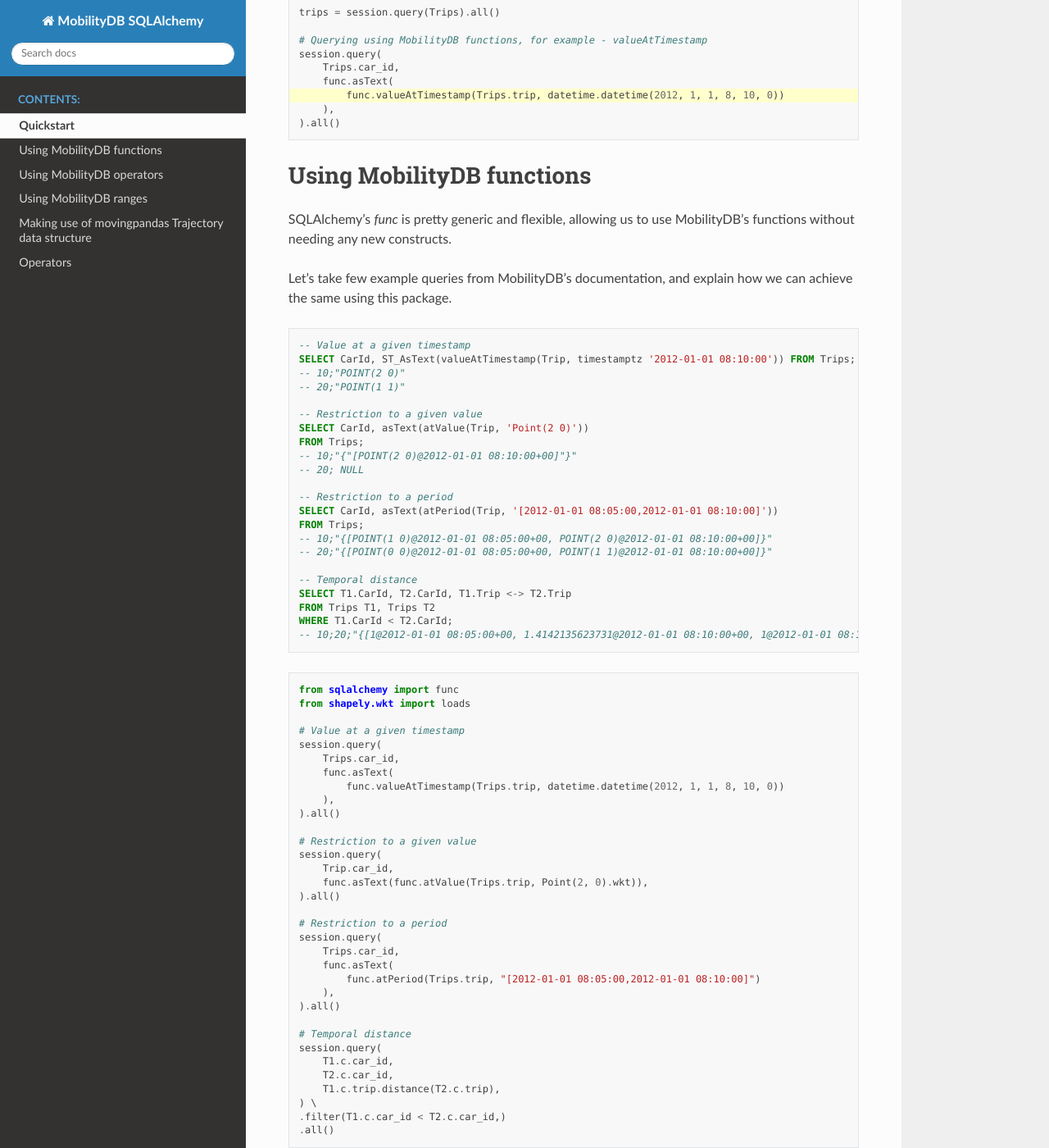
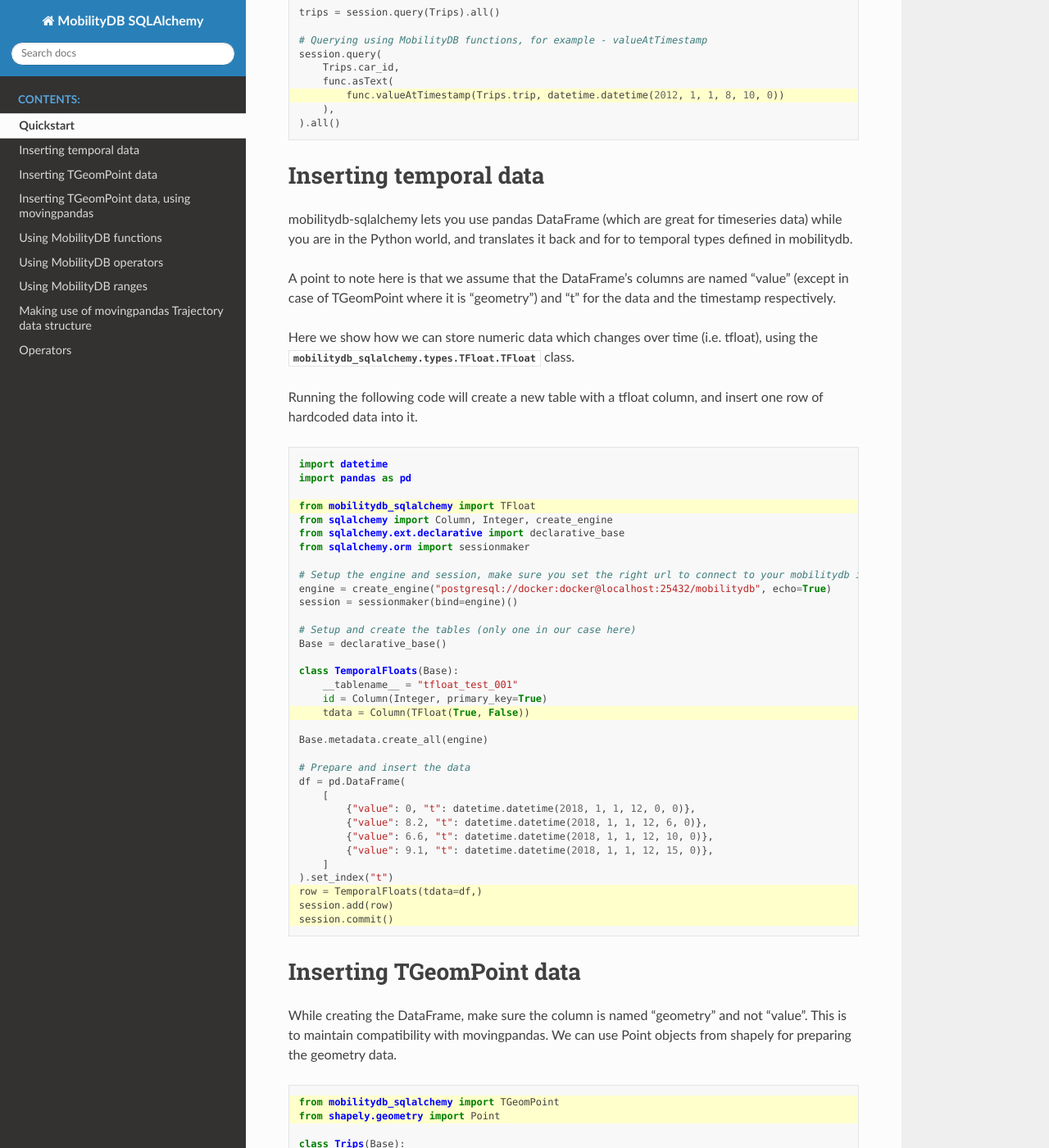
Before and after one commit to adonmo/mobilitydb-sqlalchemy, a Sphinx documentation site: the page built from docs/quickstart.rst, in a window 1280 px wide and 1400 px high, scrolled down 411 px. Shown: the whole window at 82% size. Built offline with Sphinx 7.4.7 and the Read the Docs theme 2.0.0, drawn with Linux system fonts in a browser that asks for light colours; the version number is read from the project's files by our own code; some of the changed text lies outside the part shown.

Commit message:
Add documentation for inserting new data

```diff
--- a/docs/quickstart.rst
+++ b/docs/quickstart.rst
@@ -26,6 +26,125 @@
             func.valueAtTimestamp(Trips.trip, datetime.datetime(2012, 1, 1, 8, 10, 0))
         ),
     ).all()
+
+
+Inserting temporal data
+-----------------------
+
+mobilitydb-sqlalchemy lets you use pandas DataFrame (which are great for timeseries data) while you are in the Python world, and translates it back and for to temporal types defined in mobilitydb.
+
+A point to note here is that we assume that the DataFrame's columns are named "value" (except in case of TGeomPoint where it is "geometry") and "t" for the data and the timestamp respectively.
+
+Here we show how we can store numeric data which changes over time (i.e. tfloat), using the :class:`mobilitydb_sqlalchemy.types.TFloat.TFloat` class.
+
+Running the following code will create a new table with a tfloat column, and insert one row of hardcoded data into it.
+
+.. code-block:: python
+    :emphasize-lines: 4, 19, 32, 33, 34
+
+    import datetime
+    import pandas as pd
+
+    from mobilitydb_sqlalchemy import TFloat
+    from sqlalchemy import Column, Integer, create_engine
+    from sqlalchemy.ext.declarative import declarative_base
+    from sqlalchemy.orm import sessionmaker
+
+    # Setup the engine and session, make sure you set the right url to connect to your mobilitydb instance
+    engine = create_engine("postgresql://docker:docker@localhost:25432/mobilitydb", echo=True)
+    session = sessionmaker(bind=engine)()
+
+    # Setup and create the tables (only one in our case here)
+    Base = declarative_base()
+
+    class TemporalFloats(Base):
+        __tablename__ = "tfloat_test_001"
+        id = Column(Integer, primary_key=True)
+        tdata = Column(TFloat(True, False))
+
+    Base.metadata.create_all(engine)
+
+    # Prepare and insert the data
+    df = pd.DataFrame(
+        [
+            {"value": 0, "t": datetime.datetime(2018, 1, 1, 12, 0, 0)},
+            {"value": 8.2, "t": datetime.datetime(2018, 1, 1, 12, 6, 0)},
+            {"value": 6.6, "t": datetime.datetime(2018, 1, 1, 12, 10, 0)},
+            {"value": 9.1, "t": datetime.datetime(2018, 1, 1, 12, 15, 0)},
+        ]
+    ).set_index("t")
+    row = TemporalFloats(tdata=df,)
+    session.add(row)
+    session.commit()
+
+
+
+Inserting TGeomPoint data
+-------------------------
+
+While creating the DataFrame, make sure the column is named "geometry" and not "value". This is to maintain compatibility with movingpandas. We can use Point objects from shapely for preparing the geometry data.
+
+.. code-block:: python
+    :emphasize-lines: 1, 2, 8, 21, 22, 23
+
+    from mobilitydb_sqlalchemy import TGeomPoint
+    from shapely.geometry import Point
+
+    class Trips(Base):
+        __tablename__ = "trips_test_001"
+        car_id = Column(Integer, primary_key=True)
+        trip_id = Column(Integer, primary_key=True)
+        trip = Column(TGeomPoint)
+
+    Base.metadata.create_all(engine)
+
+    # Prepare and insert the data
+    df = pd.DataFrame(
+        [
+            {"geometry": Point(0, 0), "t": datetime.datetime(2012, 1, 1, 8, 0, 0),},
+            {"geometry": Point(2, 0), "t": datetime.datetime(2012, 1, 1, 8, 10, 0),},
+            {"geometry": Point(2, -1.9), "t": datetime.datetime(2012, 1, 1, 8, 15, 0),},
+        ]
+    ).set_index("t")
+
+    trip = Trips(car_id=1, trip_id=1, trip=df,)
+    session.add(trip)
+    session.commit()
+
+
+Inserting TGeomPoint data, using movingpandas
+---------------------------------------------
+
+movingpandas is an optional dependency, but if installed, you can insert TGeomPoint data with Trajectory objects directly. Just be sure to enable the flag use_movingpandas on the column beforehand.
+
+.. code-block:: python
+    :emphasize-lines: 1, 2, 8, 22, 23, 24, 25
+
+    from mobilitydb_sqlalchemy import TGeomPoint
+    from shapely.geometry import Point
+
+    class Trips(Base):
+        __tablename__ = "trips_test_001"
+        car_id = Column(Integer, primary_key=True)
+        trip_id = Column(Integer, primary_key=True)
+        trip = Column(TGeomPoint(use_movingpandas=True))
+
+    Base.metadata.create_all(engine)
+
+    # Prepare and insert the data
+    df = pd.DataFrame(
+        [
+            {"geometry": Point(0, 0), "t": datetime.datetime(2012, 1, 1, 8, 0, 0),},
+            {"geometry": Point(2, 0), "t": datetime.datetime(2012, 1, 1, 8, 10, 0),},
+            {"geometry": Point(2, -1.9), "t": datetime.datetime(2012, 1, 1, 8, 15, 0),},
+        ]
+    ).set_index("t")
+    geo_df = GeoDataFrame(df)
+
+    traj = mpd.Trajectory(1, geo_df)
+    trip = Trips(car_id=1, trip_id=1, trip=traj,)
+    session.add(trip)
+    session.commit()
 
 
 Using MobilityDB functions
```
Also changed, not shown: 4 other files.
